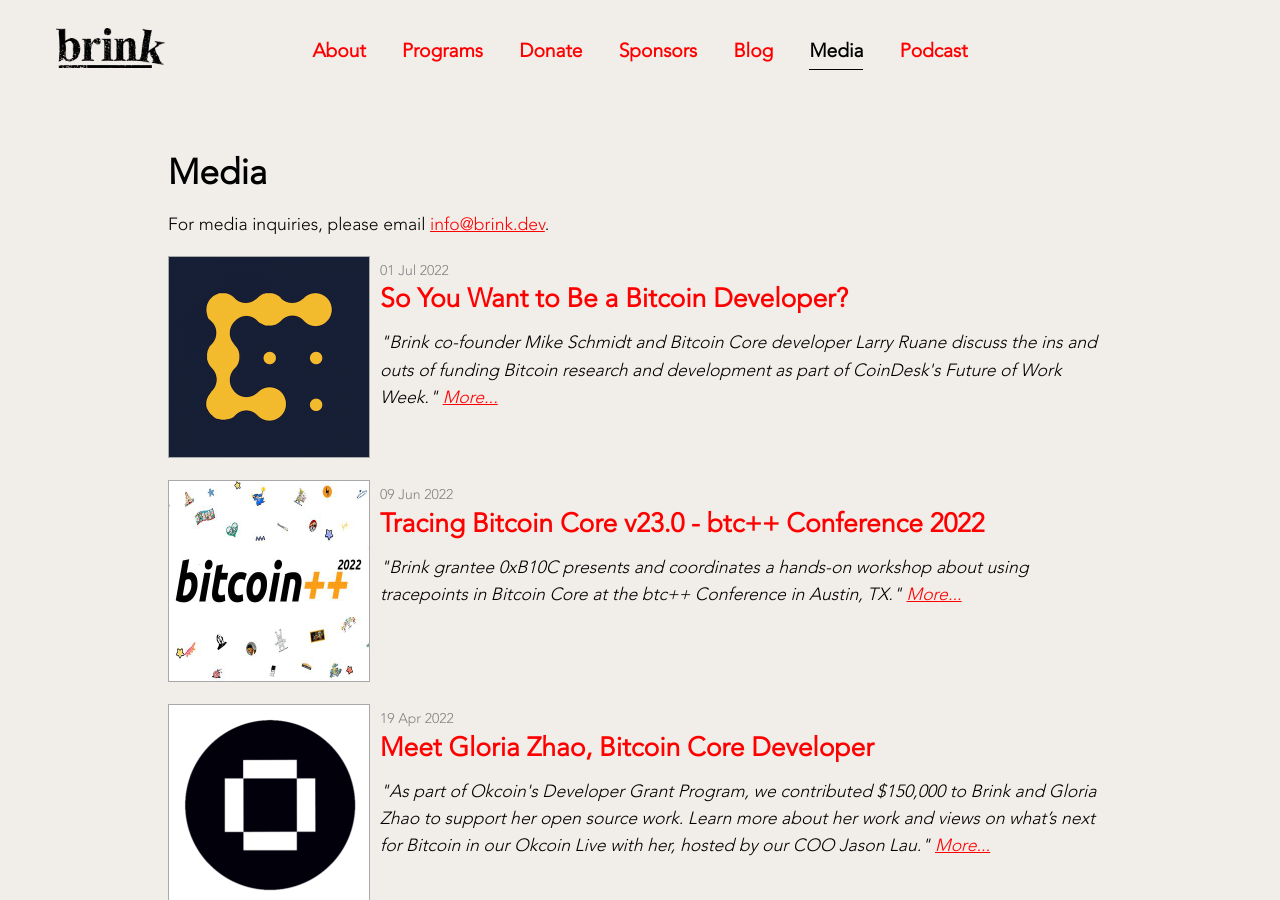
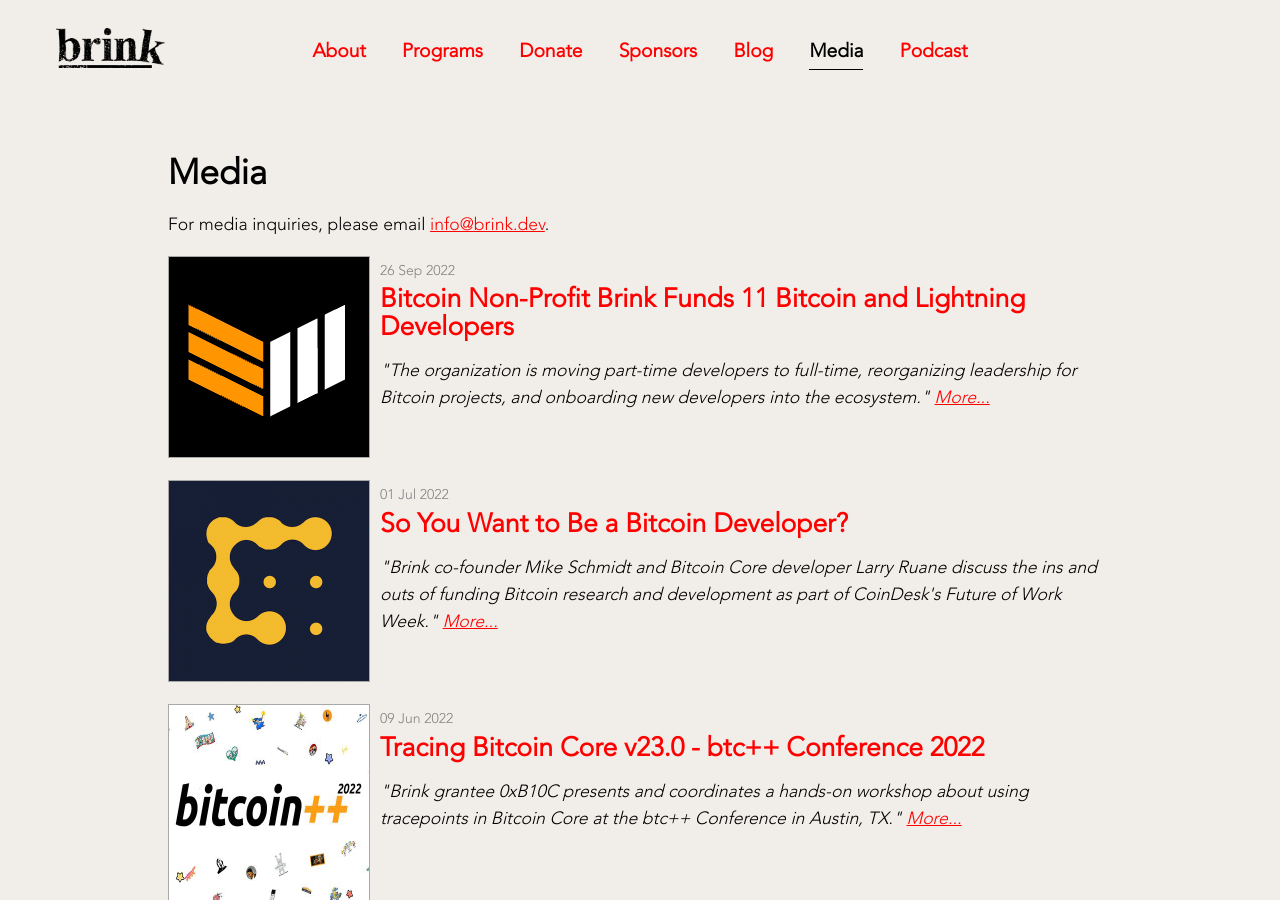
Before and after one commit to bitcoinbrink/website, a Jekyll site: the page built from media.md, in a window 1280 px wide and 900 px high. Built offline with Jekyll 4.4.1, drawn with Linux system fonts in a browser that asks for light colours.

Commit message:
October Press Updates

```diff
--- a/_data/media.yml
+++ b/_data/media.yml
@@ -1,3 +1,12 @@
+- date: "2022-09-26"
+  outlet: Bitcoin Magazine
+  image: bitcoin-magazine.png
+  title: "Bitcoin Non-Profit Brink Funds 11 Bitcoin and Lightning Developers"
+  description: "The organization is moving part-time developers to full-time,
+  reorganizing leadership for Bitcoin projects, and onboarding new developers
+  into the ecosystem."
+  url: https://bitcoinmagazine.com/business/bitcoin-non-profit-brink-funds-11-bitcoin-lightning-developers
+
 - date: "2022-07-01"
   outlet: Coindesk
   image: coindesk.png
```
